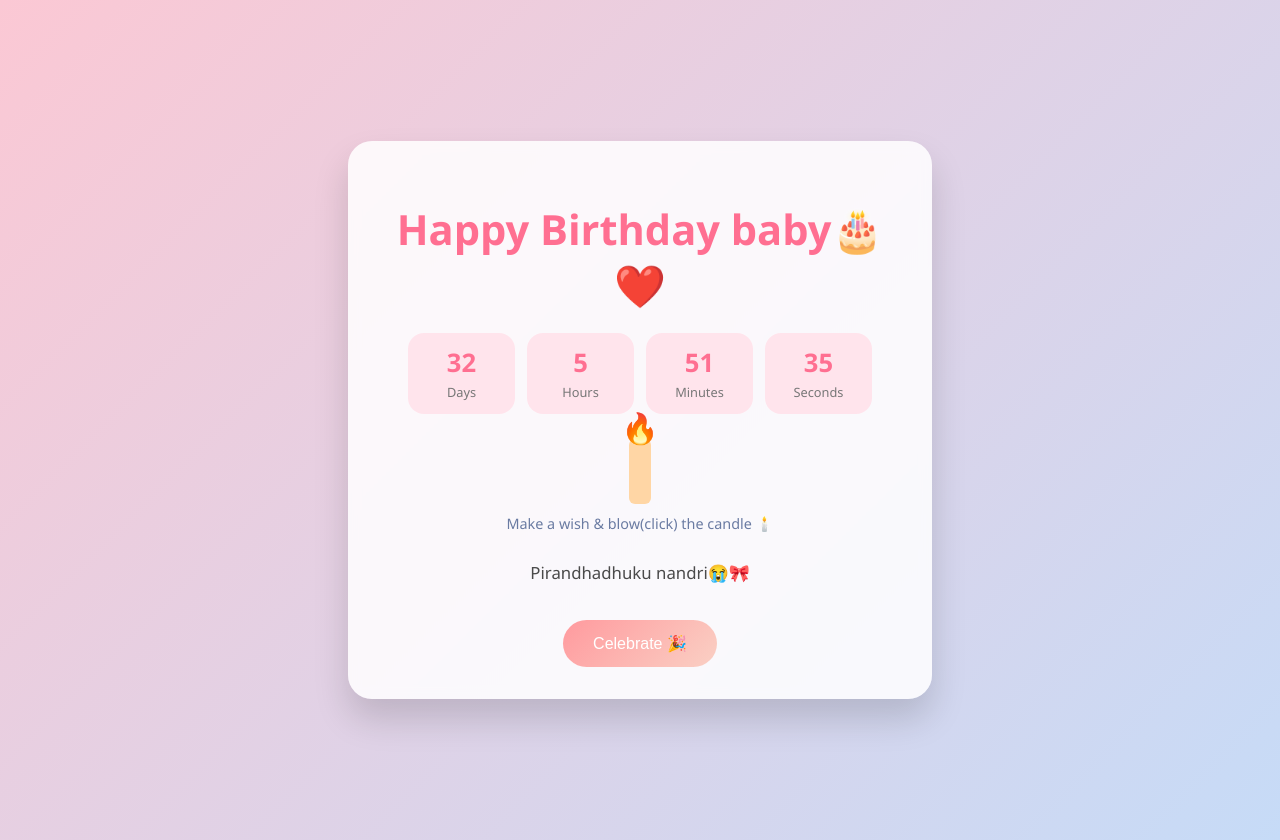
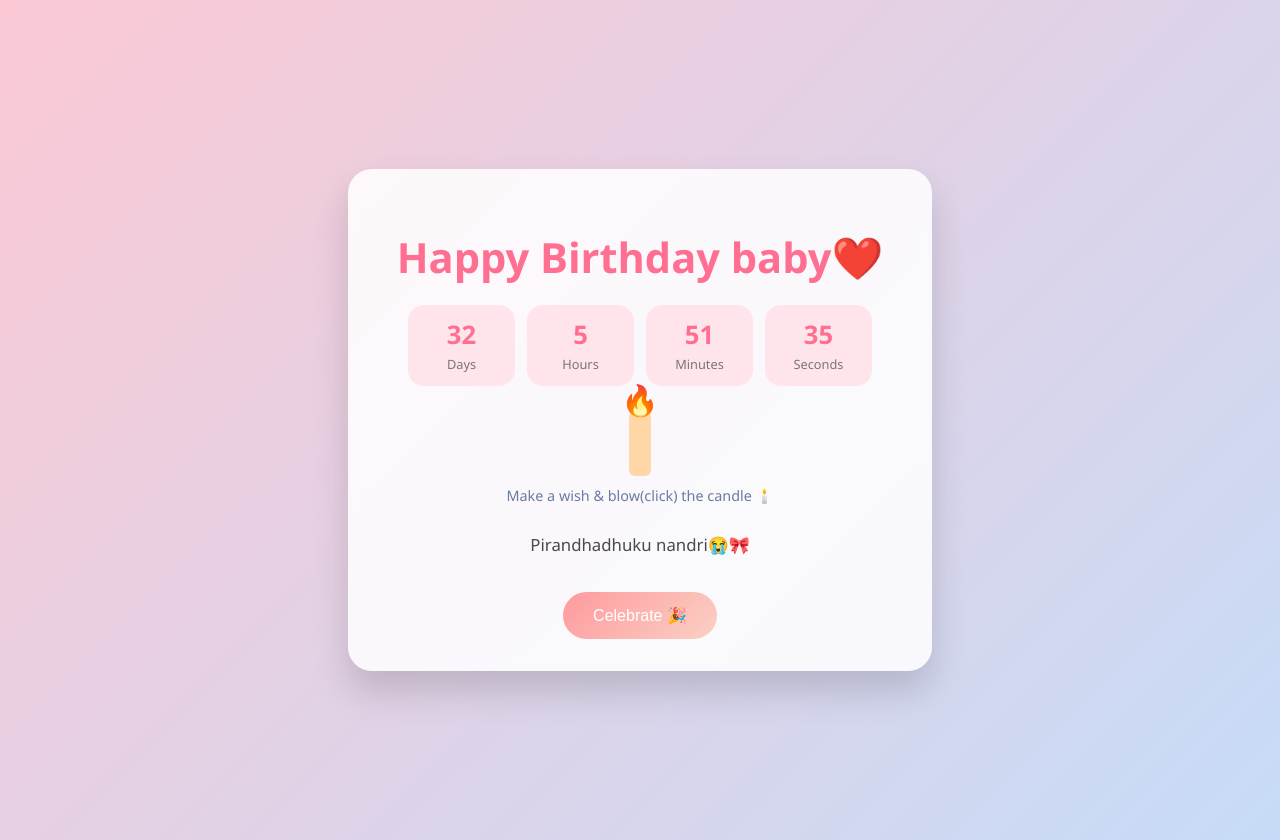
Before and after one commit to softcodezz/birthday, a plain HTML site: page index.html in a window 1280 px wide. Drawn offline with Linux system fonts and the light colour scheme.

Commit message:
Changed birthday text

```diff
--- a/index.html
+++ b/index.html
@@ -158,7 +158,7 @@
 <body>
 
   <div class="box">
-    <h1>Happy Birthday baby🎂❤️</h1>
+    <h1>Happy Birthday baby❤️</h1>
 
     <!-- ⏳ COUNTDOWN -->
     <div id="countdown">
```
